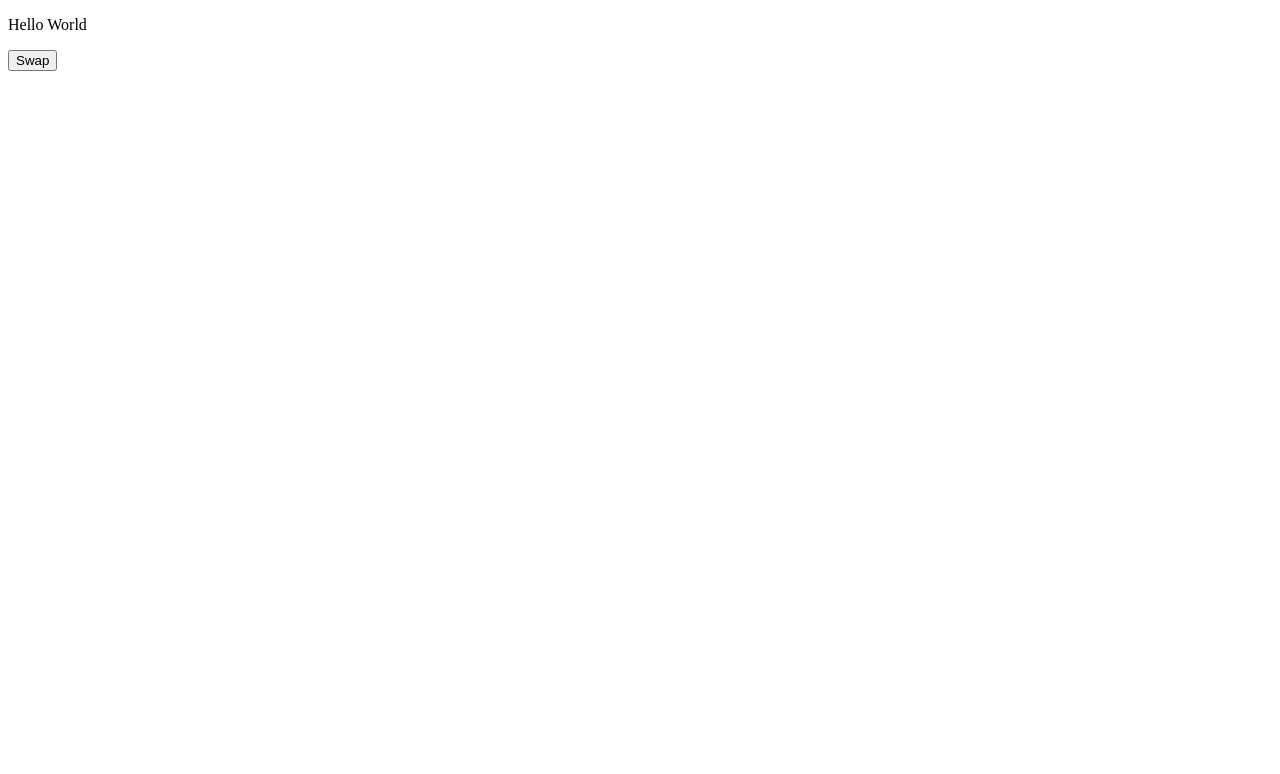
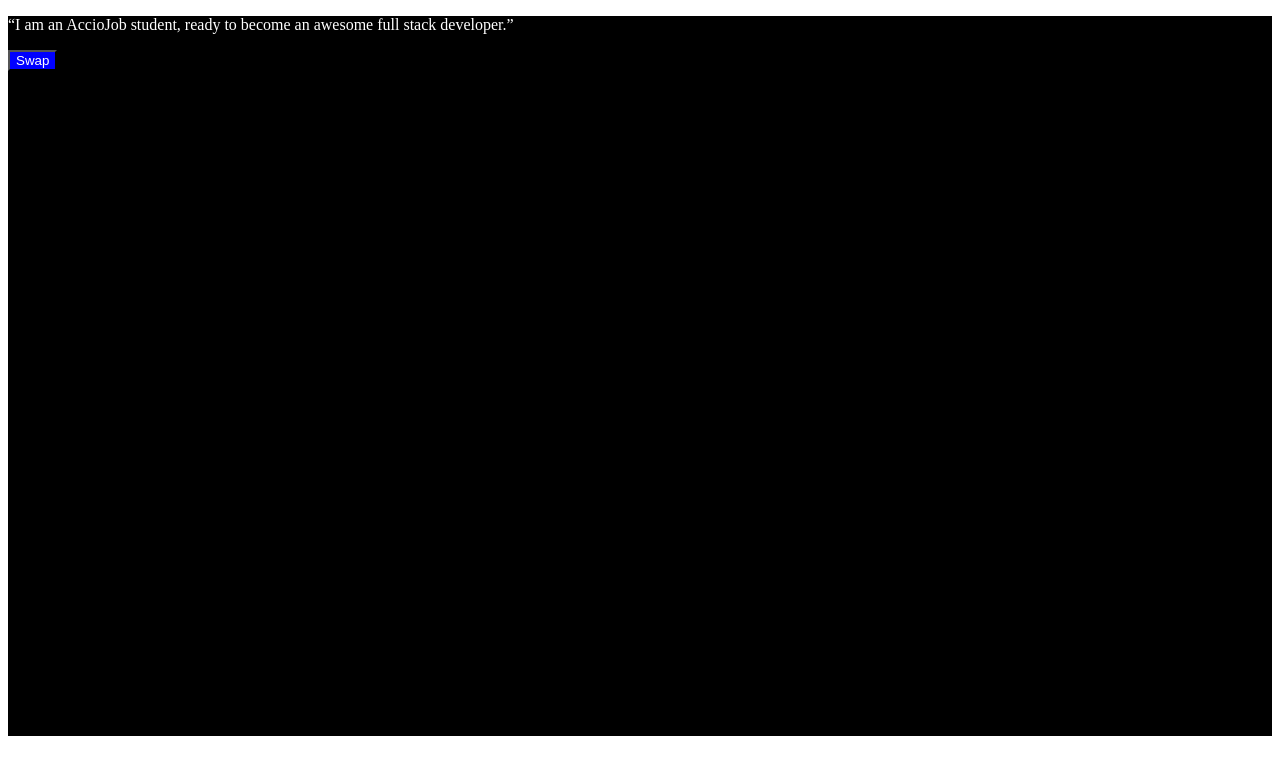
Before and after one commit to acciojob/dark-theme-Santanu3103, a website: page main.html in a window 1280 px wide. Both pictures are taken after a click on the button "Swap". Drawn offline with Linux system fonts and the light colour scheme.

Commit message:
first commit

```diff
--- a/main.html
+++ b/main.html
@@ -7,12 +7,12 @@
     <link rel="stylesheet" href="styles.css">
   </head>
   <body>
-    <main>
-      <!-- html markup here -->
+    <main id="app"  class="day">
+
       <p id="ptag">
-        Hello World
+        “I am an AccioJob student, ready to become an awesome full stack developer.”
       </p>
-      <button>Swap</button>
+      <button id="swap" class="button_day" onclick="swap()">Swap</button>
     </main>
     <script src="./script.js"></script>
   </body>
--- a/script.js
+++ b/script.js
@@ -1 +1,5 @@
-//your code here
+function swap() {
+   let main = document.getElementById("app");
+   main.classList.toggle('night');
+   document.getElementById("swap").classList.toggle('button_night');
+}
```
